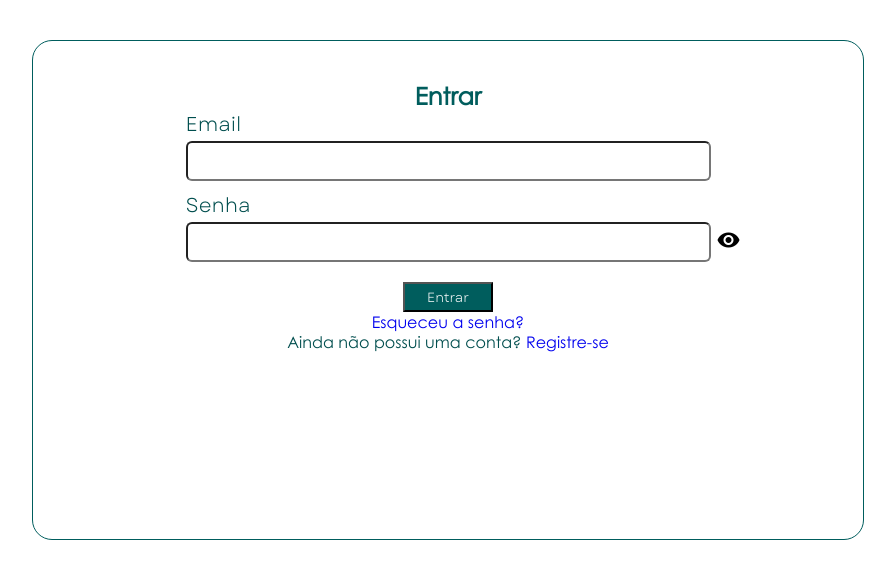
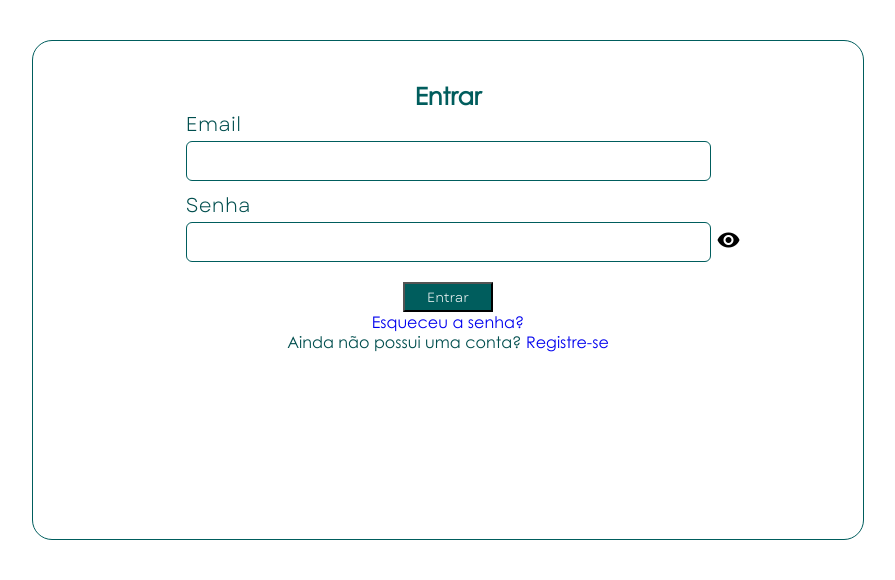
Before and after one commit to vertplay/integrador, a CodeIgniter 4 app: the page made by app/Views/clinicas/login.php in a window 1280 px wide. Shown: the part 100-680 px from the top of the page, without its empty margins (192-1087 px from the left). Run offline with PHP 8.4 and a stand-in for CodeIgniter, Linux system fonts and the light colour scheme; the template is opened without the code that fills it, so the values that code supplies are empty; some libraries are stand-ins or nearby versions; some web fonts are replaced.

Commit message:
Update structure.css

```diff
--- a/public/css/structure.css
+++ b/public/css/structure.css
@@ -394,6 +394,7 @@ body{
 	height:40px;
 	border-radius:6px;
 	margin:2px 0 10px 0;
+	border:1px solid #005d5d;
 
 }
 .formularios textarea{
@@ -436,6 +437,7 @@ body{
 	border:1px inset #000;
 	border-radius:20px;
 	margin:0 auto;
+	border:1px solid #005d5d;
 }
 .sub_bloco-titulo{
 	font-weight:bold;
```
